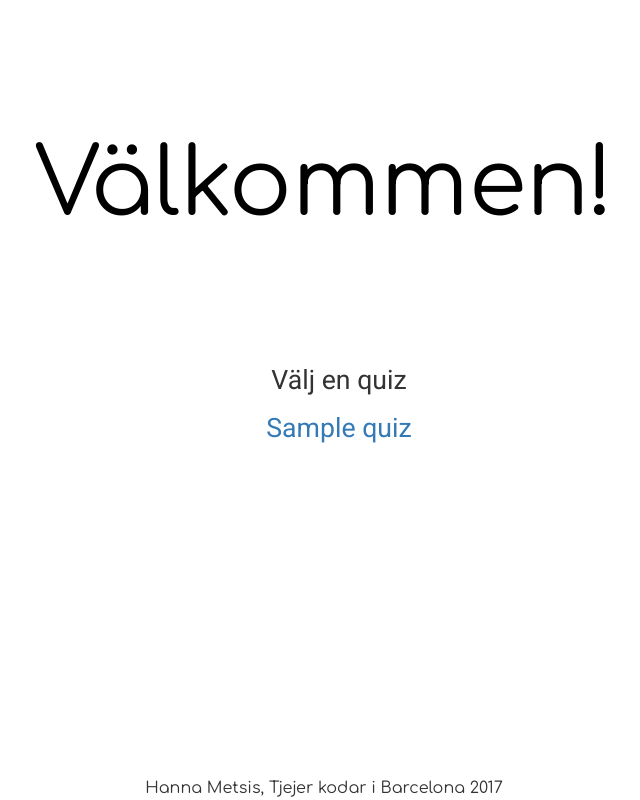
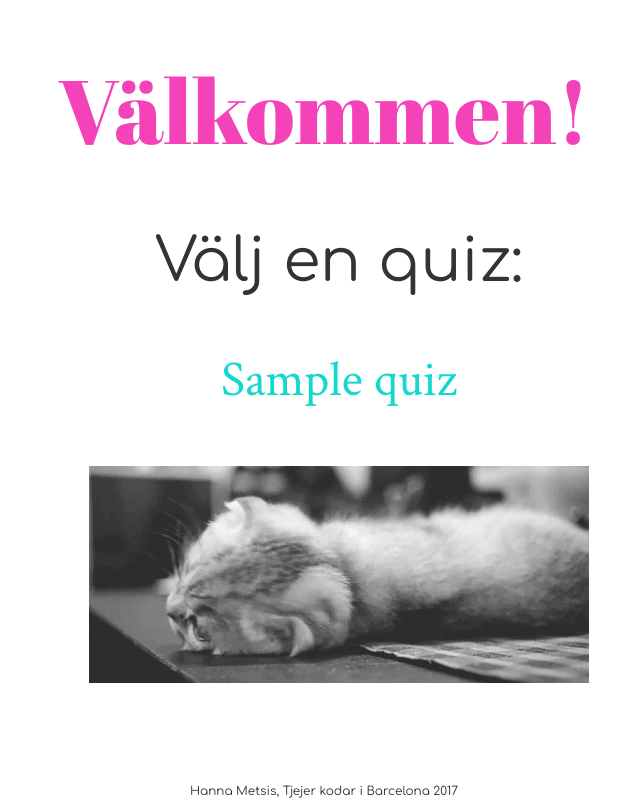
Before and after one commit to hmetsis/quizproject, a Django app: page / in a window 1280 px wide. Shown: the whole page, without its empty margins (316-956 px from the left). Run offline with Django 3.2, Linux system fonts and the light colour scheme; tables that the repository leaves empty hold one stand-in row (values such as "Sample post"); some libraries are stand-ins or nearby versions.

Commit message:
style fixes

```diff
--- a/quiz/templates/quiz.html
+++ b/quiz/templates/quiz.html
@@ -11,7 +11,7 @@
 </head>
 <body>
 	<h1>{{ quiz.name }}</h1>
-	<p>
+	<p class=qdes>
 		{{quiz.description}}
 	</p>
 	<p> <a href="{% url 'question_page' quiz_number 1 %}">
--- a/quiz/templates/start.html
+++ b/quiz/templates/start.html
@@ -19,11 +19,13 @@
 	<div class="container">
 		<div class="row">
 			<div class="col-sm-12">
-				<p>
-					Välj en quiz
-				</p>
+					<p class="valj">
+					Välj en quiz:
+					</p>
 			</div>
 		</div>
+		<div class="row">
+			<div class="col-sm-12">
 		<!-- <div class="row">
 			<div class="col-sm-4">
 				<p>
@@ -42,12 +44,19 @@
 			</div>
 		</div> -->
 		{% for quiz in quizzes %}
-			<p><a href="{% url 'quiz_page' quiz.quiz_number %}">
+			<p class="quizlista"><a href="{% url 'quiz_page' quiz.quiz_number %}">
 				{{ quiz.name}}
 			</a></p>
 		{% empty %}
 			<p><em>Det finns inga frågesporter ännu.</em></p>
 		{% endfor %}
+			</div>
+		</div>
+		<div class="row">
+			<div class="col-sm-12">
+					<img class="cat" src="static/cat.gif" alt="Meow" style="">
+			</div>
+		</div>
 </body>
 <footer>
 	Hanna Metsis, Tjejer kodar i Barcelona 2017
--- a/static/quizsida.css
+++ b/static/quizsida.css
@@ -1,5 +1,8 @@
 @import url('https://fonts.googleapis.com/css?family=Comfortaa');
 @import url('https://fonts.googleapis.com/css?family=Roboto');
+@import url('https://fonts.googleapis.com/css?family=Abril+Fatface');
+@import url('https://fonts.googleapis.com/css?family=Stardos+Stencil');
+@import url('https://fonts.googleapis.com/css?family=Crimson+Text');
 
 body {
 
@@ -7,35 +10,84 @@ body {
 }
 
 h1 {
-color: rgb(0, 0, 0);
-font-size: 70pt;
-font-family: Comfortaa;
+color: rgb(244, 66, 185);
+font-size: 90px;
+font-family: Abril Fatface;
 text-align: center;
-padding: 10%
+padding: 40px
+
 
 }
 
 h2 {
-background-image: url("Elegant_Background-19.jpg");
-color: rgb(255, 255, 255);
-font-size: 30pt;
+color: rgb(90, 99, 221);
+font-size: 50px;
 font-family: Comfortaa;
 font-weight: bold;
 text-align: center;
-padding: 10%
+padding: 60px
 
+}
+
+h3 {
+color: rgb(90, 99, 221);
+font-size: 50px;
+font-family: Abril Fatface;
+text-align: center;
+padding: 60px
+
+}
+.valj {
+font-family: Comfortaa;
+font-size: 60px;
+padding: 10px
+
+}
+
+.quizlista {
+	font-family: Crimson Text;
+	font-size: 50px;
+	padding: 20px;
+	col: rgb(19, 216, 206);
+}
+
+.qdes {
+	font-family: Roboto;
+	font-size: 30px;
+	text-align: center;
+	padding: 30px;
+}
+
+img {
+    display: block;
+    margin: auto;
+    padding: 20px;
+}
+
+a {
+	font-family: Crimson Text;
+	font-size: 50px;
+	padding: 20px;
+	color: rgb(19, 216, 206);
+	text-decoration: none;
+}
+
+a:hover {
+    color: rgb(18, 216, 156);
+    text-decoration: none;
 }
 
 p {
 	font-family: Roboto;
-	font-size: 20pt;
+	font-size: 20px;
 	text-align: center;
 }
 
 form {
 	font-family: Roboto;
-	font-size: 20pt;
+	font-size: 20px;
 	text-align: center;
+	padding: 30px;
 }
 
 footer {
@@ -44,6 +96,20 @@ footer {
   	bottom: 0;
   	left: 0;
   	text-align: center;
-  	font-size: 12pt;
+  	font-size: 12px;
 	font-family: Comfortaa;
   }
+
+  button {
+  background-color: rgb(181, 247, 163);
+  font-color: rgb(255, 255, 255);
+  font-family: Abril Fatface;
+  border: 0;
+  position: center;
+  width: 280px;
+  height: 280px;
+  padding: 40px 63px;
+  font-size: 40px;
+  line-height: 5.32;
+  border-radius: 140px;
+}
```
Also changed, not shown: quiz/templates/question.html (+6 -2 lines), quiz/templates/results.html (+5 -3 lines), static/cat.gif (added), 1 other file.
